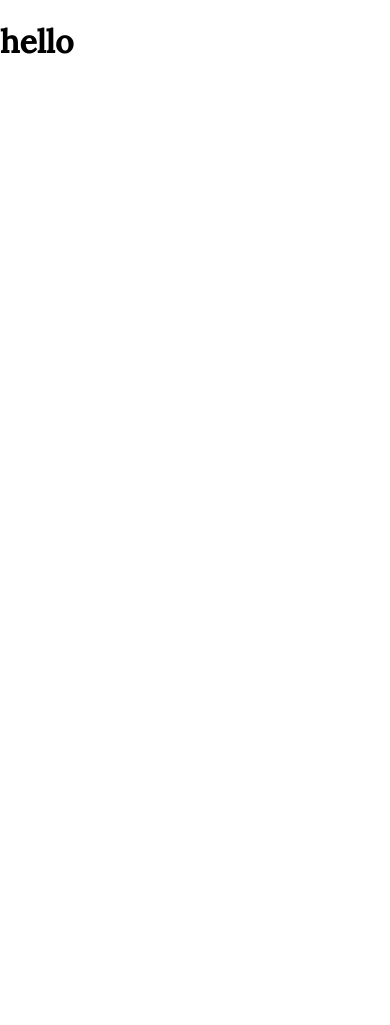
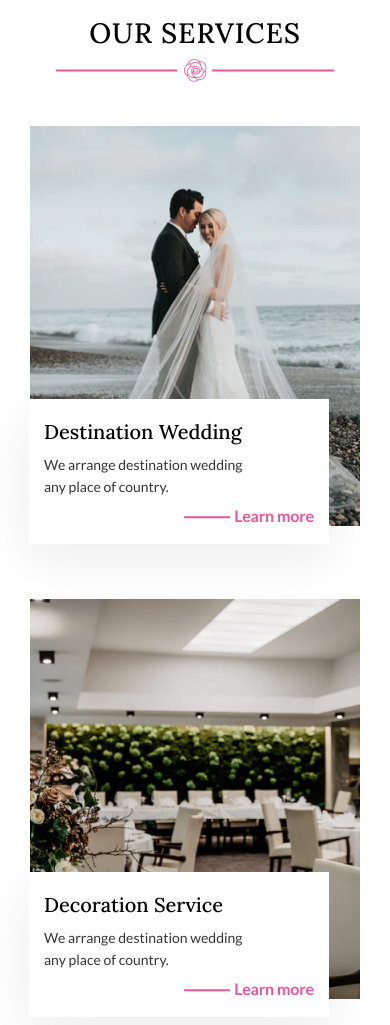
Before and after one commit to eishinkina/landing-page-tz, a plain HTML site: page index.html in a window 390 px wide. Shown: the top 1025 px of the page. Before the commit the page ends 844 px from the top, so only its background shows below. Drawn offline with Linux system fonts and the light colour scheme.

Commit message:
"Add new page with styles and mobile responsiveness"

```diff
--- a/index.html
+++ b/index.html
@@ -13,6 +13,46 @@
     <title>tz Ishinkina Ekaterina</title>
   </head>
   <body>
-    <h1>hello</h1>
+    <section class="services">
+      <div class="container">
+        <div class="services__header">
+          <h1 class="servises__title">Our services</h1>
+          <img class="services__img" src="./images/Rose.png" alt="Rose" />
+        </div>
+        <div class="services__cards">
+          <div class="card">
+            <img class="card__img" src="./images/cart1.jpg" alt="cart1" />
+            <div class="card__content">
+              <h2 class="card__title">Destination Wedding</h2>
+              <p class="card__text">
+                We arrange destination wedding any place of country.
+              </p>
+              <a href="#" class="card__link">Learn more</a>
+            </div>
+          </div>
+          <div class="card">
+            <img class="card__img" src="./images/cart2.jpg" alt="cart1" />
+            <div class="card__content">
+              <h2 class="card__title">Decoration Service</h2>
+              <p class="card__text">
+                We arrange destination wedding any place of country.
+              </p>
+              <a href="#" class="card__link">Learn more</a>
+            </div>
+          </div>
+          <div class="card">
+            <img class="card__img" src="./images/cart3.jpg" alt="cart1" />
+            <div class="card__content">
+              <h2 class="card__title">Catering service</h2>
+              <p class="card__text">
+                We arrange destination wedding any place of country.
+              </p>
+              <a href="#" class="card__link">Learn more</a>
+            </div>
+          </div>
+        </div>
+        <button class="services__btn" type="button">See more service</button>
+      </div>
+    </section>
   </body>
 </html>
--- a/style.css
+++ b/style.css
@@ -1,6 +1,165 @@
-body {
+* {
   box-sizing: border-box;
   margin: 0;
   padding: 0;
-  font-family: "Lora", serif;
+  font-family: serif;
+  font-style: normal;
+  line-height: normal;
 }
+
+.container {
+  max-width: 1120px;
+  width: 100%;
+  margin: 0 auto;
+  padding: 0 15px;
+}
+
+.services__header {
+  margin-top: 55px;
+  margin-bottom: 65px;
+  text-align: center;
+}
+
+.servises__title {
+  color: #000;
+  font-family: Lora;
+  font-size: 36px;
+  font-weight: 500;
+  line-height: 48px;
+  letter-spacing: 1.08px;
+  text-transform: uppercase;
+  padding-bottom: 13px;
+}
+
+.services__cards {
+  display: flex;
+  justify-content: space-between;
+  margin-bottom: 65px;
+}
+
+.card {
+  width: 330px;
+  height: 443px;
+  position: relative;
+}
+
+.card__img {
+  display: block;
+  max-width: 100%;
+  height: auto;
+  object-fit: cover;
+}
+
+.card__content {
+  width: 300px;
+  position: absolute;
+  top: 297px;
+  left: 31px;
+  background-color: #fff;
+  box-shadow: 0px 15px 55px rgba(0, 0, 0, 0.08);
+  padding: 20px 15px;
+  display: flex;
+  flex-direction: column;
+  gap: 10px;
+}
+
+.card__title {
+  color: #000;
+  font-family: Lora;
+  font-size: 20px;
+  font-weight: 500;
+}
+
+.card__text {
+  width: 218px;
+  color: rgba(0, 0, 0, 0.8);
+  font-family: Lato;
+  font-size: 14px;
+  font-weight: 400;
+  line-height: 22px;
+}
+
+.card__link {
+  margin-left: auto;
+  color: #ec5598;
+  font-family: Lato;
+  font-size: 16px;
+  font-weight: 600;
+  line-height: 16px;
+  letter-spacing: -0.16px;
+  text-decoration: none;
+  cursor: pointer;
+  position: relative;
+}
+
+.card__link::before {
+  content: "";
+  position: absolute;
+  left: -50px;
+  top: 9px;
+  transform: translateY(-50%);
+  width: 46px;
+  height: 1.5px;
+  background-color: #ec5598;
+}
+
+.services__btn {
+  padding: 18px 46px;
+  border-radius: 2px;
+  border: 1.5px solid #ff427f;
+  color: #ff427f;
+  background: #fff;
+  font-family: Lato;
+  font-size: 16px;
+  font-weight: 600;
+  line-height: 24px;
+  letter-spacing: 0.08px;
+  text-transform: uppercase;
+  display: block;
+  margin: 0 auto;
+  cursor: pointer;
+}
+
+@media (max-width: 760px) {
+  .container {
+    padding: 0;
+  }
+  .services__header {
+    margin-top: 15px;
+    margin-bottom: 40px;
+  }
+
+  .servises__title {
+    font-size: 28px;
+    line-height: 36px;
+    letter-spacing: 0.84px;
+    padding-bottom: 8px;
+  }
+
+  .services__cards {
+    display: flex;
+    flex-direction: column;
+    align-items: center;
+    margin-bottom: 0;
+  }
+
+  .card {
+    width: 330px;
+    height: 423px;
+    margin-bottom: 50px;
+  }
+
+  .card__img {
+    width: 330px;
+    height: 400px;
+  }
+
+  .card__content {
+    left: -1px;
+    top: 273px;
+  }
+
+  .services__btn {
+    margin-bottom: 15px;
+  }
+}
```
Also changed, not shown: images/Rose.png (added), images/cart1.jpg (added), images/cart2.jpg (added), images/cart3.jpg (added).
